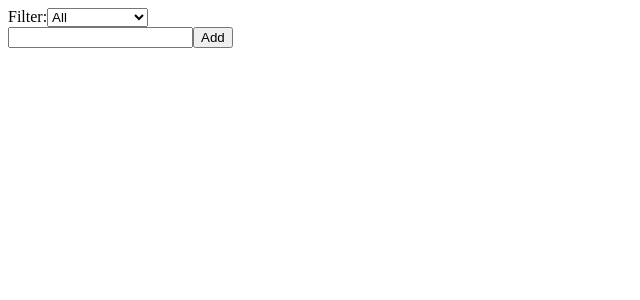
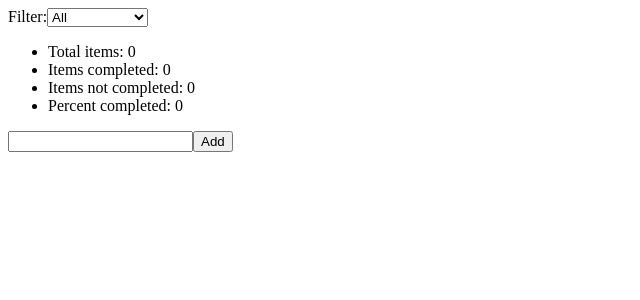
Before and after one commit to 0sinf/tutorial-recoil, a React (Vite) app: page / in a window 1280 px wide. Shown: the top 300 px of the page, without its empty margins (0-640 px from the left). Built offline with nearby package versions, Linux system fonts and the light colour scheme.

Commit message:
Use selector returned object

```diff
--- a/src/components/TodoList.tsx
+++ b/src/components/TodoList.tsx
@@ -4,6 +4,7 @@ import { filteredTodoList } from '../stores/todoListFilterState';
 import TodoFilters from './TodoFilters';
 import TodoItem from './TodoItem';
 import TodoItemCreator from './TodoItemCreator';
+import TodoListStats from './TodoListStats';
 
 export default function TodoList(): React.ReactElement {
   const todoList = useRecoilValue(filteredTodoList);
@@ -11,6 +12,7 @@ export default function TodoList(): React.ReactElement {
   return (
     <>
       <TodoFilters />
+      <TodoListStats />
       <TodoItemCreator />
       {todoList.map((todoItem) => (
         <TodoItem key={todoItem.id} item={todoItem} />
--- /dev/null
+++ b/src/components/TodoListStats.tsx
@@ -0,0 +1,18 @@
+import { useRecoilValue } from 'recoil';
+import { todoListStatsState } from '../stores/todoListStatsState';
+
+export default function TodoListStats() {
+  const { totalNum, totalCompletedNum, totalUncompletedNum, percentCompleted } =
+    useRecoilValue(todoListStatsState);
+
+  const formattedPercentCompleted = Math.round(percentCompleted);
+
+  return (
+    <ul>
+      <li>Total items: {totalNum}</li>
+      <li>Items completed: {totalCompletedNum}</li>
+      <li>Items not completed: {totalUncompletedNum}</li>
+      <li>Percent completed: {formattedPercentCompleted}</li>
+    </ul>
+  );
+}
--- /dev/null
+++ b/src/stores/todoListStatsState.ts
@@ -0,0 +1,21 @@
+import { selector } from 'recoil';
+import { todoListState } from './todoListState';
+
+export const todoListStatsState = selector({
+  key: 'TodoListStats',
+  get: ({ get }) => {
+    const todoList = get(todoListState);
+    const totalNum = todoList.length;
+    const totalCompletedNum = todoList.filter((item) => item.isComplete).length;
+    const totalUncompletedNum = totalNum - totalCompletedNum;
+    const percentCompleted =
+      totalNum === 0 ? 0 : (totalCompletedNum / totalNum) * 100;
+
+    return {
+      totalNum,
+      totalCompletedNum,
+      totalUncompletedNum,
+      percentCompleted,
+    };
+  },
+});
```
